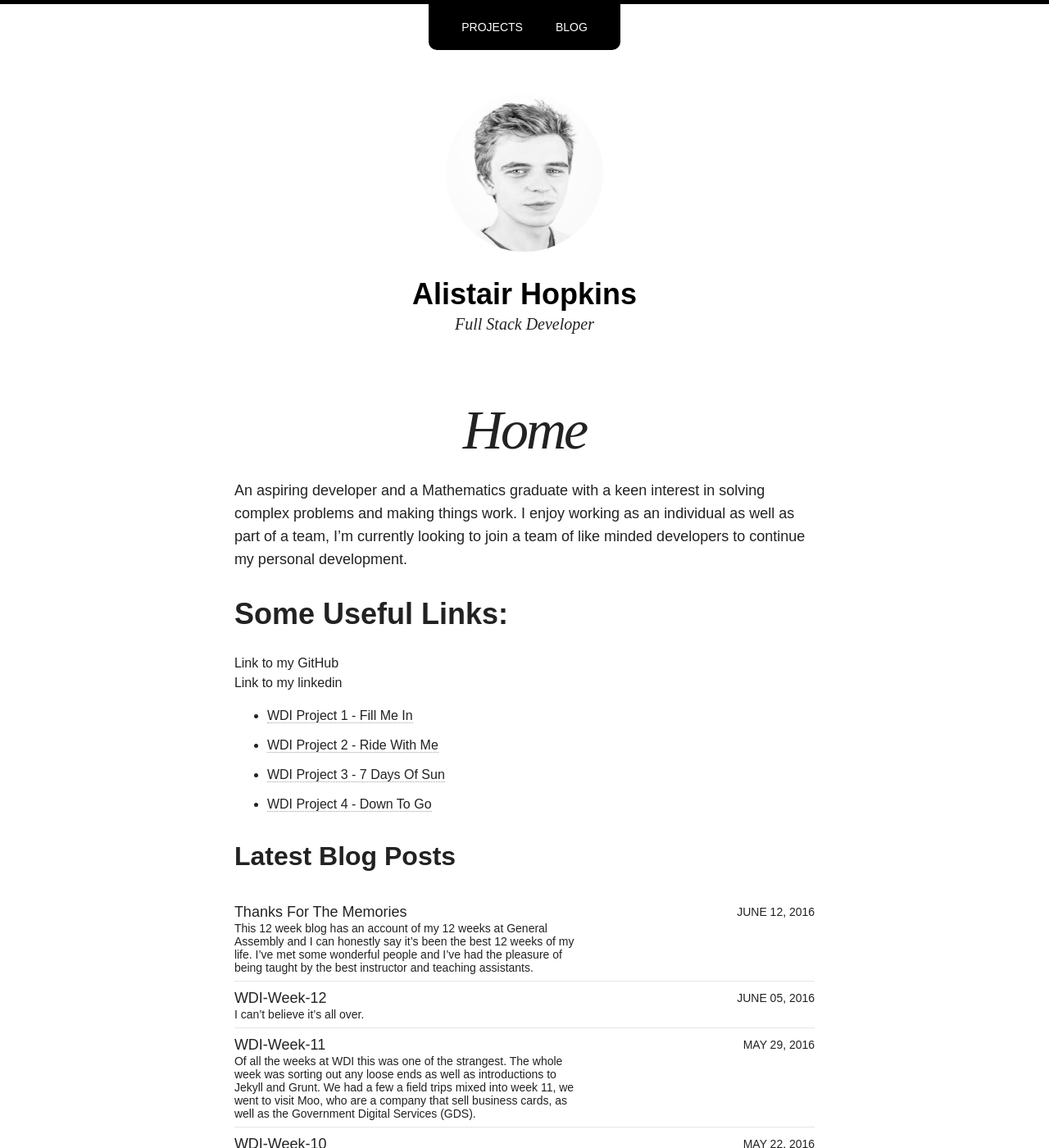
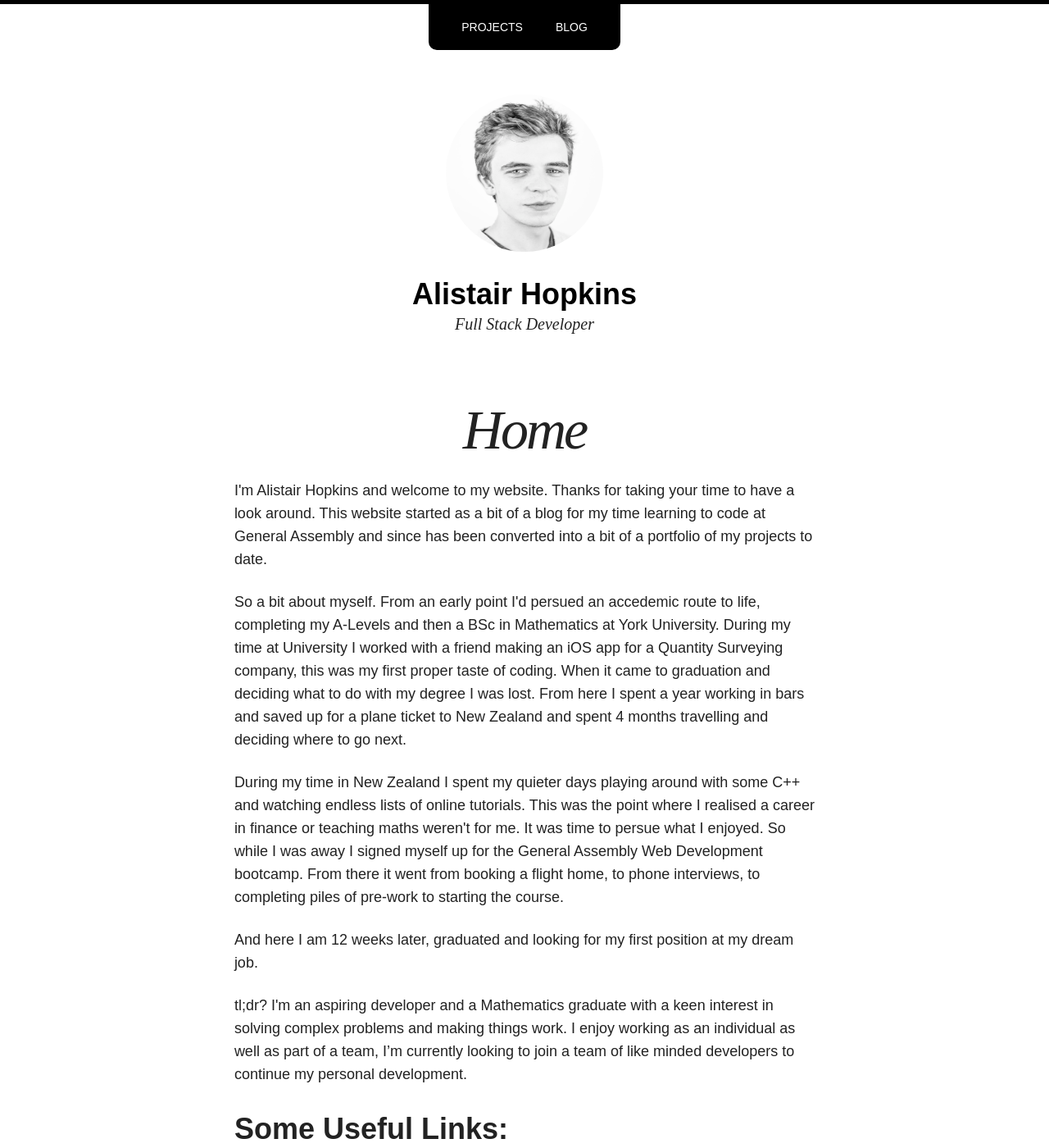
Before and after one commit to AlistairHopkins92/AlistairHopkins92.github.io, a Jekyll site: the page built from index.html, in a window 1280 px wide and 1400 px high. Shown: the whole window at 82% size. Built offline with Jekyll 4.4.1, drawn with Linux system fonts in a browser that asks for light colours; nearby versions of some CDN libraries.

Commit message:
massively padded out my about me section

```diff
--- a/index.html
+++ b/index.html
@@ -4,7 +4,15 @@ title: Home
 excerpt: "A simple and clean responsive Jekyll theme for words and photos."
 search_omit: true
 ---
-<p>An aspiring developer and a Mathematics graduate with a keen interest in solving complex problems and making things work. I enjoy working as an individual as well as part of a team, I’m currently looking to join a team of like minded developers to continue my personal development.</p>
+<p>I'm Alistair Hopkins and welcome to my website. Thanks for taking your time to have a look around. This website started as a bit of a blog for my time learning to code at General Assembly and since has been converted into a bit of a portfolio of my projects to date.</p>
+
+<p>So a bit about myself. From an early point I'd persued an accedemic route to life, completing my A-Levels and then a BSc in Mathematics at York University. During my time at University I worked with a friend making an iOS app for a Quantity Surveying company, this was my first proper taste of coding. When it came to graduation and deciding what to do with my degree I was lost. From here I spent a year working in bars and saved up for a plane ticket to New Zealand and spent 4 months travelling and deciding where to go next.</p>
+
+<p>During my time in New Zealand I spent my quieter days playing around with some C++ and watching endless lists of online tutorials. This was the point where I realised a career in finance or teaching maths weren't for me. It was time to persue what I enjoyed. So while I was away I signed myself up for the General Assembly Web Development bootcamp. From there it went from booking a flight home, to phone interviews, to completing piles of pre-work to starting the course.</p>
+
+<p>And here I am 12 weeks later, graduated and looking for my first position at my dream job.</p>
+
+<p>tl;dr? I'm an aspiring developer and a Mathematics graduate with a keen interest in solving complex problems and making things work. I enjoy working as an individual as well as part of a team, I’m currently looking to join a team of like minded developers to continue my personal development.</p>
 
 <h1>Some Useful Links:</h1>
 
```
